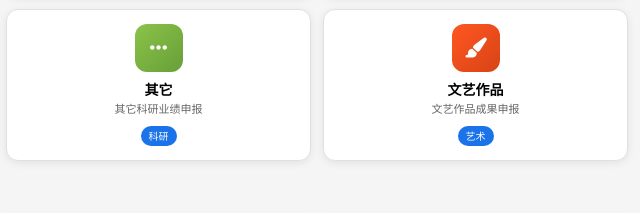
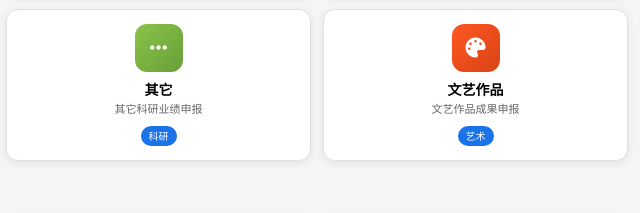
Before and after one commit to SNOWSLEINA/dingdingtalk, a plain HTML site: page index.html in a window 1280 px wide. Shown: the part 341-554 px from the top of the page, 640-1280 px from the left. Drawn offline with Linux system fonts and the light colour scheme.

Commit message:
Update index.html

```diff
--- a/index.html
+++ b/index.html
@@ -457,7 +457,7 @@
                     <!-- 新增：文艺作品 -->
                     <a href="dingtalk://dingtalkclient/action/openapp?corpid=dingf84eb3340e13a81235c2f4657eb6378f&container_type=work_platform&app_id=-4&redirect_type=jump&redirect_url=https%3A%2F%2Faflow.dingtalk.com%2Fdingtalk%2Fmobile%2Fhomepage.htm%3FappUuid%3D%26backcontrol%3Dfalse%26corpid%3Ddingf84eb3340e13a81235c2f4657eb6378f%26swfrom%3Dqrcode%23%2Fcustom%3FprocessCode%3DPROC-58303DA6-F703-4A94-887B-31DAD433F305" class="icon-card">
                         <div class="icon-wrapper deep-orange">
-                            <i class="fas fa-paint-brush"></i>
+                            <i class="fas fa-palette"></i>
                         </div>
                         <div class="card-content">
                             <h3>文艺作品</h3>
```
